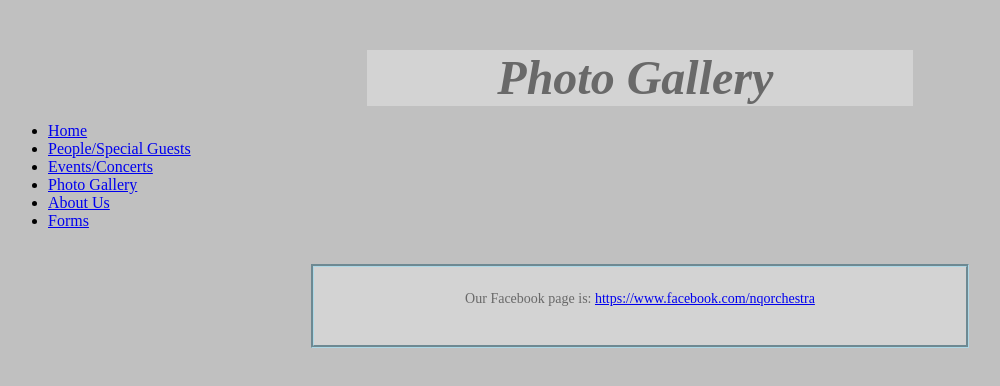
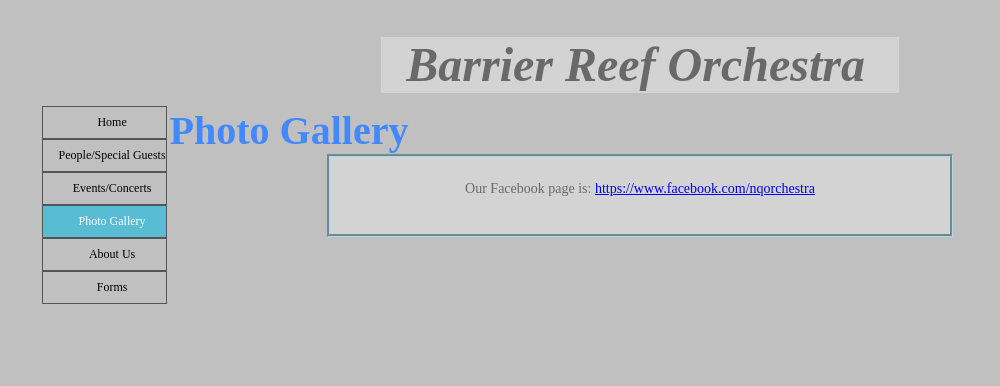
Before and after one commit to seanabbey/22-GBO, a plain HTML site: page photos.html in a window 1280 px wide. Shown: the whole page, without its empty margins (0-1000 px from the left). Drawn offline with Linux system fonts and the light colour scheme.

Commit message:
Format Changed
Format Changed

```diff
--- a/photos.html
+++ b/photos.html
@@ -1,5 +1,9 @@
 <!doctype html>
-
+<head>
+    <meta charset="utf-8">
+    <title>Barrier Reef Orchestra</title>
+    <link href="mainstyles.css" rel="stylesheet" type="text/css">
+</head>
 <div id="fb-root"></div>
 <script>(function (d, s, id) {
     var js, fjs = d.getElementsByTagName(s)[0];
@@ -9,27 +13,13 @@
     js.src = "//connect.facebook.net/en_US/sdk.js#xfbml=1&version=v2.6";
     fjs.parentNode.insertBefore(js, fjs);
 }(document, 'script', 'facebook-jssdk'));</script>
-
-<p lang="en">
-
-    <head>
-
-        <meta charset="utf-8">
-
-        <title>Photo Gallery</title>
-
-        <link href="mainstyles.css" rel="stylesheet" type="text/css">
-
-    </head>
-
+<html>
+<body>
+<div id="container">
     <br>
 
-    <header>
-        <h1>
-            Photo Gallery
-        </h1>
-    </header>
-
+    <header><h1>Barrier Reef Orchestra</h1></header>
+    <nav>
         <ul>
             <li><a class="" href="index.html">Home</a></li>
             <li><a class="" href="people.html">People/Special Guests</a></li>
@@ -38,16 +28,20 @@
             <li><a class="" href="about.html">About Us</a></li>
             <li><a class="" href="forms.html">Forms</a></li>
         </ul>
+    </nav>
+    <div id="midcol">
+        <h2>Photo Gallery</h2>
+    </div>
 
-<br>
-<body>
-
-</body>
+    <div id="rightcol">
+    </div>
 
     <footer>
-    <p>Our Facebook page is: <a href="https://www.facebook.com/nqorchestra" target="_blank">https://www.facebook.com/nqorchestra</a></p>
+        <p>Our Facebook page is: <a href="https://www.facebook.com/nqorchestra" target="_blank">https://www.facebook.com/nqorchestra</a>
+        </p>
         <div class="fb-like" data-href="https://www.facebook.com/nqorchestra" data-width="10" data-layout="standard"
              data-action="like" data-show-faces="true" data-share="true"></div>
     </footer>
-
+</div>
+</body>
 </html>
```
Lines whose indentation alone changed are shown as unchanged.
